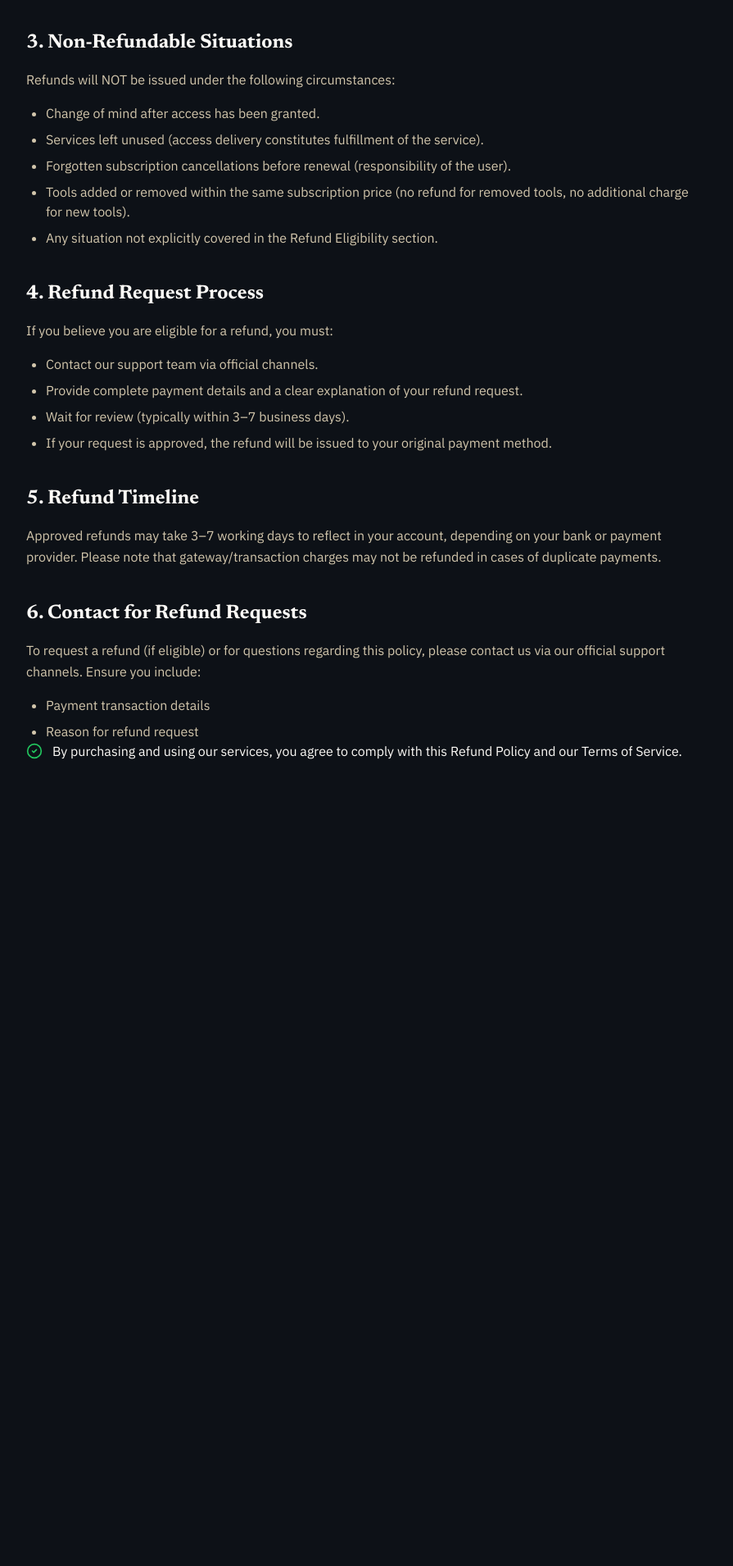
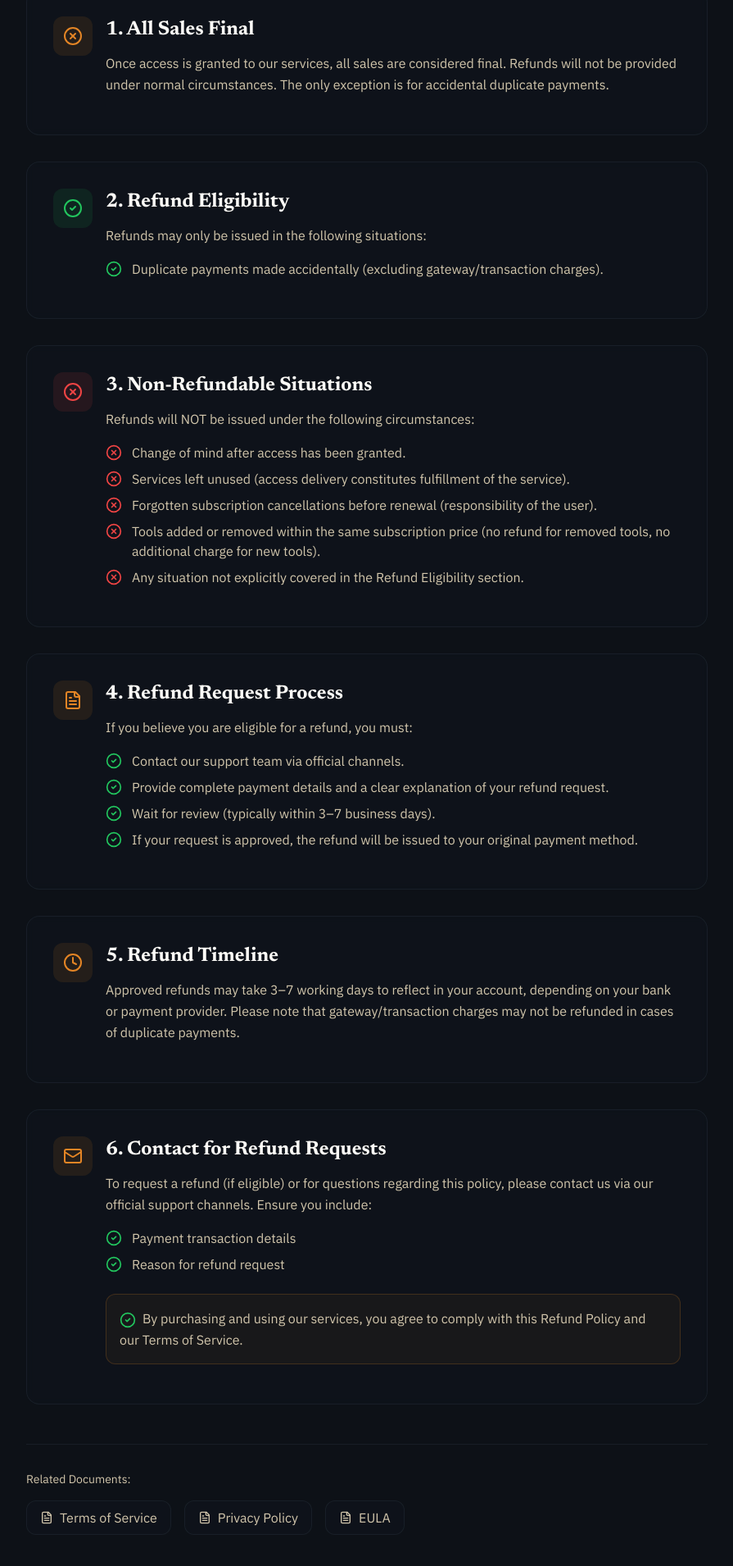
Before and after one commit to Usamaqur12/sg-800e0f93-fb1b-4fa9-9ce5-03e6289fd30c-1778894677, a Next.js app: page /refund-policy in a window 1280 px wide. Shown: the part 474-2384 px from the top of the page at 82% size, without its empty margins (192-1087 px from the left). Before the commit the page ends 1490 px from the top, so only its background shows below. Built offline with nearby package versions, Linux system fonts and the light colour scheme.

Commit message:
style(legal): match refund policy styling to terms of service

```diff
--- a/src/pages/refund-policy.tsx
+++ b/src/pages/refund-policy.tsx
@@ -1,17 +1,20 @@
 import { SEO } from "@/components/SEO";
+import { Header } from "@/components/Header";
 import Link from "next/link";
-import { ArrowLeft, CheckCircle2 } from "lucide-react";
+import { ArrowLeft, FileText, CheckCircle2, XCircle, Clock, Mail } from "lucide-react";
 
 export default function RefundPolicy() {
   return (
     <>
       <SEO
-        title="Refund Policy - dabel ai"
-        description="Learn about our refund policy and eligibility criteria."
+        title="Refund Policy - DABEL AI"
+        description="Learn about DABEL AI's refund policy and eligibility criteria for digital products."
       />
 
-      <div className="min-h-screen bg-background">
-        <div className="container py-12 max-w-4xl">
+      <Header />
+
+      <div className="min-h-screen bg-background pt-24 pb-16">
+        <div className="container max-w-4xl">
           <Link
             href="/"
             className="inline-flex items-center gap-2 text-muted-foreground hover:text-accent transition-colors mb-8"
@@ -20,94 +23,211 @@ export default function RefundPolicy() {
             Back to Home
           </Link>
 
-          <div className="prose prose-slate max-w-none">
-            <h1 className="font-serif text-4xl font-bold text-foreground mb-4">
+          <div className="mb-12">
+            <div className="inline-flex items-center gap-2 bg-accent/10 px-4 py-2 rounded-full text-sm text-accent font-semibold mb-6">
+              <FileText className="w-4 h-4" />
+              Legal Document
+            </div>
+            <h1 className="font-serif text-4xl md:text-5xl font-bold text-foreground mb-4">
               Refund Policy
             </h1>
+            <p className="text-muted-foreground text-lg">
+              Effective Date: <span className="text-accent font-semibold">February 21, 2026</span>
+            </p>
+          </div>
 
-            <p className="text-muted-foreground mb-8">
-              <strong>Effective Date:</strong> February 21, 2026
-            </p>
-
-            <section className="mb-10">
-              <h2 className="font-serif text-2xl font-bold text-foreground mb-4">
+          <div className="space-y-8">
+            {/* Section 1 */}
+            <div className="relative overflow-hidden rounded-2xl border border-border/50 bg-card/30 backdrop-blur-sm p-8">
+              <div className="flex items-start gap-4 mb-4">
+                <div className="flex-shrink-0 w-12 h-12 rounded-xl bg-accent/10 flex items-center justify-center">
+                  <XCircle className="w-6 h-6 text-accent" />
+                </div>
+                <div>
+                  <h2 className="font-serif text-2xl font-bold text-foreground mb-3">
                     1. All Sales Final
                   </h2>
                   <p className="text-muted-foreground leading-relaxed">
                     Once access is granted to our services, all sales are considered final. Refunds will not be provided under normal circumstances. The only exception is for accidental duplicate payments.
                   </p>
-            </section>
+                </div>
+              </div>
+            </div>
 
-            <section className="mb-10">
-              <h2 className="font-serif text-2xl font-bold text-foreground mb-4">
+            {/* Section 2 */}
+            <div className="relative overflow-hidden rounded-2xl border border-border/50 bg-card/30 backdrop-blur-sm p-8">
+              <div className="flex items-start gap-4 mb-4">
+                <div className="flex-shrink-0 w-12 h-12 rounded-xl bg-green-500/10 flex items-center justify-center">
+                  <CheckCircle2 className="w-6 h-6 text-green-500" />
+                </div>
+                <div className="flex-1">
+                  <h2 className="font-serif text-2xl font-bold text-foreground mb-3">
                     2. Refund Eligibility
                   </h2>
                   <p className="text-muted-foreground leading-relaxed mb-4">
                     Refunds may only be issued in the following situations:
                   </p>
-              <ul className="list-disc pl-6 text-muted-foreground space-y-2">
-                <li>Duplicate payments made accidentally (excluding gateway/transaction charges).</li>
+                  <ul className="space-y-2">
+                    <li className="flex items-start gap-3 text-muted-foreground">
+                      <CheckCircle2 className="w-5 h-5 text-green-500 flex-shrink-0 mt-0.5" />
+                      <span>Duplicate payments made accidentally (excluding gateway/transaction charges).</span>
+                    </li>
                   </ul>
-            </section>
+                </div>
+              </div>
+            </div>
 
-            <section className="mb-10">
-              <h2 className="font-serif text-2xl font-bold text-foreground mb-4">
+            {/* Section 3 */}
+            <div className="relative overflow-hidden rounded-2xl border border-border/50 bg-card/30 backdrop-blur-sm p-8">
+              <div className="flex items-start gap-4 mb-4">
+                <div className="flex-shrink-0 w-12 h-12 rounded-xl bg-red-500/10 flex items-center justify-center">
+                  <XCircle className="w-6 h-6 text-red-500" />
+                </div>
+                <div className="flex-1">
+                  <h2 className="font-serif text-2xl font-bold text-foreground mb-3">
                     3. Non-Refundable Situations
                   </h2>
                   <p className="text-muted-foreground leading-relaxed mb-4">
                     Refunds will NOT be issued under the following circumstances:
                   </p>
-              <ul className="list-disc pl-6 text-muted-foreground space-y-2">
-                <li>Change of mind after access has been granted.</li>
-                <li>Services left unused (access delivery constitutes fulfillment of the service).</li>
-                <li>Forgotten subscription cancellations before renewal (responsibility of the user).</li>
-                <li>Tools added or removed within the same subscription price (no refund for removed tools, no additional charge for new tools).</li>
-                <li>Any situation not explicitly covered in the Refund Eligibility section.</li>
+                  <ul className="space-y-2">
+                    <li className="flex items-start gap-3 text-muted-foreground">
+                      <XCircle className="w-5 h-5 text-red-500 flex-shrink-0 mt-0.5" />
+                      <span>Change of mind after access has been granted.</span>
+                    </li>
+                    <li className="flex items-start gap-3 text-muted-foreground">
+                      <XCircle className="w-5 h-5 text-red-500 flex-shrink-0 mt-0.5" />
+                      <span>Services left unused (access delivery constitutes fulfillment of the service).</span>
+                    </li>
+                    <li className="flex items-start gap-3 text-muted-foreground">
+                      <XCircle className="w-5 h-5 text-red-500 flex-shrink-0 mt-0.5" />
+                      <span>Forgotten subscription cancellations before renewal (responsibility of the user).</span>
+                    </li>
+                    <li className="flex items-start gap-3 text-muted-foreground">
+                      <XCircle className="w-5 h-5 text-red-500 flex-shrink-0 mt-0.5" />
+                      <span>Tools added or removed within the same subscription price (no refund for removed tools, no additional charge for new tools).</span>
+                    </li>
+                    <li className="flex items-start gap-3 text-muted-foreground">
+                      <XCircle className="w-5 h-5 text-red-500 flex-shrink-0 mt-0.5" />
+                      <span>Any situation not explicitly covered in the Refund Eligibility section.</span>
+                    </li>
                   </ul>
-            </section>
+                </div>
+              </div>
+            </div>
 
-            <section className="mb-10">
-              <h2 className="font-serif text-2xl font-bold text-foreground mb-4">
+            {/* Section 4 */}
+            <div className="relative overflow-hidden rounded-2xl border border-border/50 bg-card/30 backdrop-blur-sm p-8">
+              <div className="flex items-start gap-4 mb-4">
+                <div className="flex-shrink-0 w-12 h-12 rounded-xl bg-accent/10 flex items-center justify-center">
+                  <FileText className="w-6 h-6 text-accent" />
+                </div>
+                <div className="flex-1">
+                  <h2 className="font-serif text-2xl font-bold text-foreground mb-3">
                     4. Refund Request Process
                   </h2>
                   <p className="text-muted-foreground leading-relaxed mb-4">
                     If you believe you are eligible for a refund, you must:
                   </p>
-              <ul className="list-disc pl-6 text-muted-foreground space-y-2">
-                <li>Contact our support team via official channels.</li>
-                <li>Provide complete payment details and a clear explanation of your refund request.</li>
-                <li>Wait for review (typically within 3–7 business days).</li>
-                <li>If your request is approved, the refund will be issued to your original payment method.</li>
+                  <ul className="space-y-2">
+                    <li className="flex items-start gap-3 text-muted-foreground">
+                      <CheckCircle2 className="w-5 h-5 text-green-500 flex-shrink-0 mt-0.5" />
+                      <span>Contact our support team via official channels.</span>
+                    </li>
+                    <li className="flex items-start gap-3 text-muted-foreground">
+                      <CheckCircle2 className="w-5 h-5 text-green-500 flex-shrink-0 mt-0.5" />
+                      <span>Provide complete payment details and a clear explanation of your refund request.</span>
+                    </li>
+                    <li className="flex items-start gap-3 text-muted-foreground">
+                      <CheckCircle2 className="w-5 h-5 text-green-500 flex-shrink-0 mt-0.5" />
+                      <span>Wait for review (typically within 3–7 business days).</span>
+                    </li>
+                    <li className="flex items-start gap-3 text-muted-foreground">
+                      <CheckCircle2 className="w-5 h-5 text-green-500 flex-shrink-0 mt-0.5" />
+                      <span>If your request is approved, the refund will be issued to your original payment method.</span>
+                    </li>
                   </ul>
-            </section>
+                </div>
+              </div>
+            </div>
 
-            <section className="mb-10">
-              <h2 className="font-serif text-2xl font-bold text-foreground mb-4">
+            {/* Section 5 */}
+            <div className="relative overflow-hidden rounded-2xl border border-border/50 bg-card/30 backdrop-blur-sm p-8">
+              <div className="flex items-start gap-4 mb-4">
+                <div className="flex-shrink-0 w-12 h-12 rounded-xl bg-accent/10 flex items-center justify-center">
+                  <Clock className="w-6 h-6 text-accent" />
+                </div>
+                <div>
+                  <h2 className="font-serif text-2xl font-bold text-foreground mb-3">
                     5. Refund Timeline
                   </h2>
                   <p className="text-muted-foreground leading-relaxed">
                     Approved refunds may take 3–7 working days to reflect in your account, depending on your bank or payment provider. Please note that gateway/transaction charges may not be refunded in cases of duplicate payments.
                   </p>
-            </section>
+                </div>
+              </div>
+            </div>
 
-            <section className="mb-10">
-              <h2 className="font-serif text-2xl font-bold text-foreground mb-4">
+            {/* Section 6 */}
+            <div className="relative overflow-hidden rounded-2xl border border-border/50 bg-card/30 backdrop-blur-sm p-8">
+              <div className="flex items-start gap-4 mb-4">
+                <div className="flex-shrink-0 w-12 h-12 rounded-xl bg-accent/10 flex items-center justify-center">
+                  <Mail className="w-6 h-6 text-accent" />
+                </div>
+                <div className="flex-1">
+                  <h2 className="font-serif text-2xl font-bold text-foreground mb-3">
                     6. Contact for Refund Requests
                   </h2>
                   <p className="text-muted-foreground leading-relaxed mb-4">
                     To request a refund (if eligible) or for questions regarding this policy, please contact us via our official support channels. Ensure you include:
                   </p>
-              <ul className="list-disc pl-6 text-muted-foreground space-y-2">
-                <li>Payment transaction details</li>
-                <li>Reason for refund request</li>
+                  <ul className="space-y-2 mb-6">
+                    <li className="flex items-start gap-3 text-muted-foreground">
+                      <CheckCircle2 className="w-5 h-5 text-green-500 flex-shrink-0 mt-0.5" />
+                      <span>Payment transaction details</span>
+                    </li>
+                    <li className="flex items-start gap-3 text-muted-foreground">
+                      <CheckCircle2 className="w-5 h-5 text-green-500 flex-shrink-0 mt-0.5" />
+                      <span>Reason for refund request</span>
+                    </li>
                   </ul>
-              <li className="flex items-start gap-3">
-                <CheckCircle2 className="w-5 h-5 text-green-500 flex-shrink-0 mt-0.5" />
-                <span>
+                  <div className="p-4 rounded-xl bg-accent/5 border border-accent/20">
+                    <p className="text-muted-foreground leading-relaxed">
+                      <CheckCircle2 className="w-5 h-5 text-green-500 inline mr-2" />
                       By purchasing and using our services, you agree to comply with this Refund Policy and our Terms of Service.
-                </span>
-              </li>
-            </section>
+                    </p>
+                  </div>
+                </div>
+              </div>
+            </div>
+          </div>
+
+          {/* Footer Navigation */}
+          <div className="mt-12 pt-8 border-t border-border/50">
+            <p className="text-sm text-muted-foreground mb-4">Related Documents:</p>
+            <div className="flex flex-wrap gap-4">
+              <Link
+                href="/terms-of-service"
+                className="inline-flex items-center gap-2 px-4 py-2 rounded-lg bg-card/30 border border-border/50 text-muted-foreground hover:text-accent hover:border-accent/50 transition-colors"
+              >
+                <FileText className="w-4 h-4" />
+                Terms of Service
+              </Link>
+              <Link
+                href="/privacy-policy"
+                className="inline-flex items-center gap-2 px-4 py-2 rounded-lg bg-card/30 border border-border/50 text-muted-foreground hover:text-accent hover:border-accent/50 transition-colors"
+              >
+                <FileText className="w-4 h-4" />
+                Privacy Policy
+              </Link>
+              <Link
+                href="/eula"
+                className="inline-flex items-center gap-2 px-4 py-2 rounded-lg bg-card/30 border border-border/50 text-muted-foreground hover:text-accent hover:border-accent/50 transition-colors"
+              >
+                <FileText className="w-4 h-4" />
+                EULA
+              </Link>
+            </div>
           </div>
         </div>
       </div>
```
Lines whose indentation alone changed are shown as unchanged.
